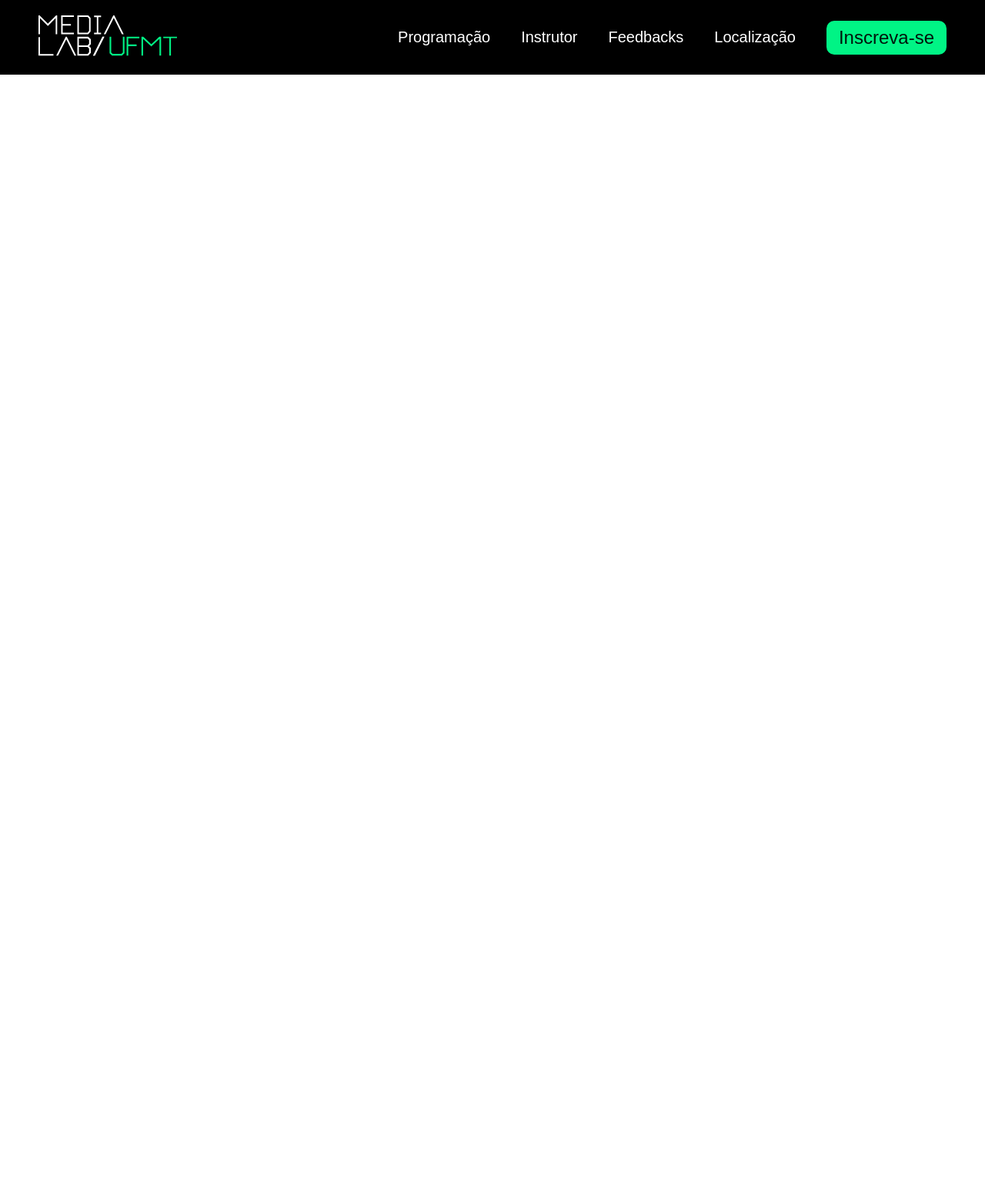
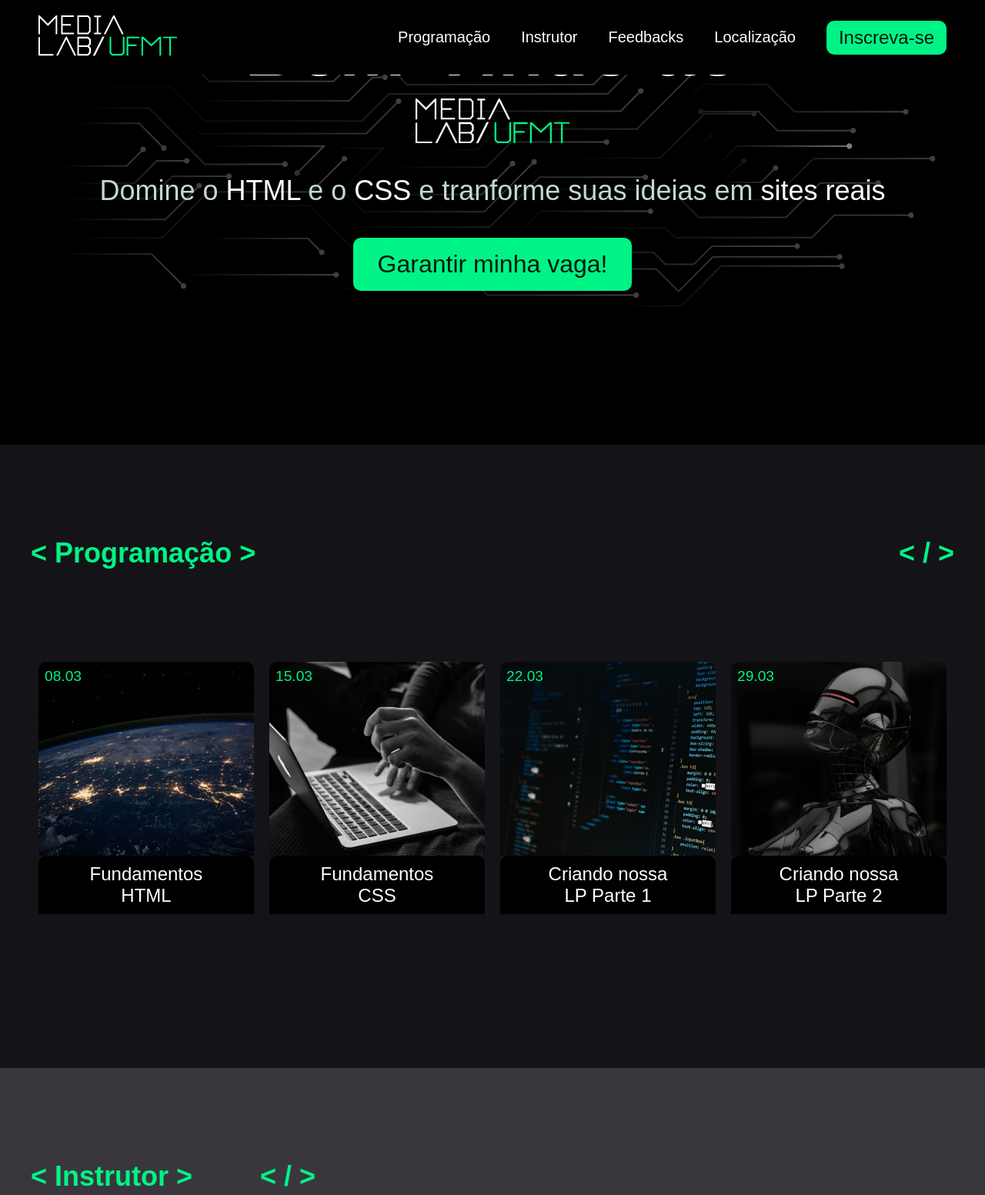
Before and after one commit to lilblanc/Landing-Page-WebLab, a plain HTML site: page index.html in a window 1280 px wide. Shown: the top 1553 px of the page at 77% size. Before the commit the page ends 800 px from the top, so only its background shows below. Drawn offline with Linux system fonts and the light colour scheme.

Commit message:
Segundo Commit

```diff
--- a/css/global/footer.css
+++ b/css/global/footer.css
@@ -0,0 +1,19 @@
+.footer-bg{
+    background-color: #000;
+    margin-top: 60px;
+}
+
+.footer{
+    display: flex;
+    max-width: 1200px;
+    margin: 0 auto;
+    justify-content: space-between;
+    align-items: center;
+    padding: 120px 0px;
+}
+
+.redes{
+    display: flex;
+    flex-wrap: wrap;
+    gap: 54px;
+}
--- a/css/global/global.css
+++ b/css/global/global.css
@@ -4,3 +4,17 @@
     box-sizing: border-box;
     font-family: Arial, Helvetica, sans-serif;
 }
+
+.titulo{
+    display: flex;
+    justify-content: space-between;
+    margin-bottom: 120px;
+    color: #00f485;
+    font-size: 1.5rem;
+}
+
+.container{
+    max-width: 1200px;
+    margin: 0 auto;
+
+}
--- /dev/null
+++ b/css/home/instrutor.css
@@ -0,0 +1,17 @@
+#instrutor{
+    background-color: #39373d;
+    padding: 120px 0px;
+}
+
+
+.instrutor-container{
+    display: grid;
+    grid-template-columns: 1fr 1fr;
+    align-items: center;
+    gap: 120px;
+
+}
+
+.instrutor-descricao{
+    color:beige
+}
--- a/css/home/introducao.css
+++ b/css/home/introducao.css
@@ -0,0 +1,43 @@
+.main-bg{
+
+    background-color: #000;
+    background-image: url("/LP-WebLab/bg-introdução.svg");
+    background-size: 90%;
+    background-repeat: no-repeat;
+    background-position: top;
+}
+
+.main{
+    display: flex;
+    flex-direction: column;
+    align-items: center;
+    padding-top: 10px;
+    padding-bottom: 200px;
+}
+
+.descricao{
+    color: #c2d9ce;
+    font-size: 2.25rem;
+    margin: 40px 0px;
+}
+
+.bold{
+    color: #ffffff;
+}
+
+.main h1{
+    color: #ffffff;
+    font-size: 6rem;
+    margin-bottom: 8px;
+    width: max-content;
+}
+
+.main-btn{
+    padding: 16px 32px;
+    border-radius: 10px;
+    background-color: #00f485;
+    border: 0px;
+    font-size: 2rem;
+    color: #00160c;
+    cursor:pointer;
+}
--- /dev/null
+++ b/css/home/localizacao.css
@@ -0,0 +1,10 @@
+#localizacao {
+    background-color: #141317;
+    padding: 50px 0;
+}
+
+
+.localizacao-container iframe{
+    width: 100%;
+    border-radius: 10px;
+}
--- /dev/null
+++ b/css/home/programacao.css
@@ -0,0 +1,40 @@
+#programacao{
+    background-color: #141317;
+    padding: 120px 0 200px 0;
+}
+
+
+.cards-list{
+    display: flex;
+    justify-content: center;
+    gap: 20px;
+    max-width: 1200px;
+    margin: 0 auto;
+    position: relative;
+}
+
+.card > img{
+    display: block;
+    width: 280px;
+    border-top-left-radius: 10px;
+    border-top-right-radius: 10px;
+}
+
+.aula{
+    background-color: #000000;
+    width: 100%;
+    padding: 10px;
+    color: #ffffff;
+    border-top-left-radius: 10px;
+    border-top-right-radius: 10px;
+    text-align: center;
+    font-size: 1.5rem;
+}
+
+.data{
+    color: #00f485;
+    margin-top: 8px;
+    margin-left: 8px;
+    font-size: 1.2rem;
+    position:absolute;
+}
--- a/css/style.css
+++ b/css/style.css
@@ -1,4 +1,8 @@
 @import "/css/global/header.css";
 @import "/css/global/footer.css";
 @import "/css/global/global.css";
-@import "/css/global/introducao.css";
+@import "/css/home/introducao.css";
+@import "/css/global/footer.css";
+@import "/css/home/programacao.css";
+@import "/css/home/localizacao.css";
+@import "/css/home/instrutor.css";
--- a/index.html
+++ b/index.html
@@ -25,8 +25,115 @@
         </div>
 
 
+    </header>
 
-    </header>
+    <main class="main-bg">
+        <div class="main">
+            <h1>Bem-Vindo ao</h1>
+            <img src="/LP-WebLab/logo-medialab.svg" alt="weblab">
+            <p class="descricao">Domine o <span class="bold">HTML</span> e o <span class="bold">CSS</span> e tranforme suas ideias em <span class="bold">sites reais</span></p>
+            <a href="/"><button class="main-btn">Garantir minha vaga!</button></a>
+        </div>
+
+    </main>
+
+    <section id="programacao" aria-label="programação">
+        <div class="programacao-container container">
+            <div class="titulo">
+                <h2>&lt; Programação &gt;</h2>
+                <h2>&lt; / &gt;</h2>
+            </div>
+            <div class="cards-list container">
+                <div class="card">
+                    <p class="data">08.03</p>
+                    <img src="/LP-WebLab/cards-prog/card1.jpg" alt="">
+                    <p class="aula">Fundamentos<br>HTML</p>
+                </div>
+                <div class="card">
+                    <p class="data">15.03</p>
+                    <img src="/LP-WebLab/cards-prog/card2.jpg" alt="">
+                    <p class="aula">Fundamentos<br>CSS</p>
+                </div>
+                <div class="card">
+                    <p class="data">22.03</p>
+                    <img src="/LP-WebLab/cards-prog/card3.jpg" alt="">
+                    <p class="aula">Criando nossa<br>LP Parte 1</p>
+                </div>
+                <div class="card">
+                    <p class="data">29.03</p>
+                    <img src="/LP-WebLab/cards-prog/card4.jpg" alt="">
+                    <p class="aula">Criando nossa<br>LP Parte 2</p>
+                </div>
+            </div>
+
+
+        </div>
+
+    </section>
+
+    <section id="instrutor" aria-label="instrutor">
+        <div class="instrutor-container container">
+            <div class="titulo">
+                <h2>&lt; Instrutor &gt;</h2>
+                <h2>&lt; / &gt;</h2>
+            </div>
+            <div class="instrutor-descricao">
+                <p>
+                    João Gabriel é desenvolvedor front-end com 8 anos de experiência em HTML, CSS e JavaScript. Especialista em criar interfaces modernas, ele é apaixonado por ensinar de forma prática e preparar alunos para o mercado com projetos reais e atuais.
+                </p>
+            </div>
+
+            <div class="redes">
+                <a href="/" target="_blank"><img src="/LP-WebLab/icones/facebook.svg" alt=""></a>
+                <a href="/" target="_blank"><img src="/LP-WebLab/icones/youtube.svg" alt=""></a>
+                <a href="/" target="_blank"><img src="/LP-WebLab/icones/instagram.svg" alt=""></a>
+            </div>
+
+            <div class="imagem-instrutor">
+                <img src="/LP-WebLab/instrutor.png" alt="Instrutor">
+            </div>
+
+        </div>
+
+
+    </section>
+
+
+    <section id="localizacao" aria-label="localização">
+        <div class="localizacao-container container">
+            <div class="titulo">
+                <h2>&lt; Localização &gt;</h2>
+                <h2>&lt; / &gt;</h2>
+            </div>
+            <div class="mapa">
+                <iframe src="https://www.google.com/maps/embed?pb=!1m18!1m12!1m3!1d3692.55980055663!2d-56.0615342!3d-15.609598400000001!2m3!1f0!2f0!3f0!3m2!1i1024!2i768!4f13.1!3m3!1m2!1s0x939db02ed469d303%3A0x3d11f51486f0e0c5!2sBloco%20Did%C3%A1tico%20I%20-%20UFMT!5e1!3m2!1spt-BR!2sbr!4v1743261616061!5m2!1spt-BR!2sbr"  height="450" style="border:0;" allowfullscreen="" loading="lazy" referrerpolicy="no-referrer-when-downgrade" title="localizacao"></iframe>
+            </div>
+        </div>
+    </section>
+
+
+
+
+
+    </section>
+
+
+    <footer class="footer-bg">
+
+        <div class="footer">
+
+            <a href="./"><img src="./LP-WebLab/logo-medialab.svg" alt="MediaLab"></a>
+
+            <div class="redes">
+                <a href="/" target="_blank"><img src="/LP-WebLab/icones/facebook.svg" alt=""></a>
+                <a href="/" target="_blank"><img src="/LP-WebLab/icones/youtube.svg" alt=""></a>
+                <a href="/" target="_blank"><img src="/LP-WebLab/icones/instagram.svg" alt=""></a>
+
+            </div>
+
+        </div>
+
+    </footer>
 
 </body>
 </html>
```
